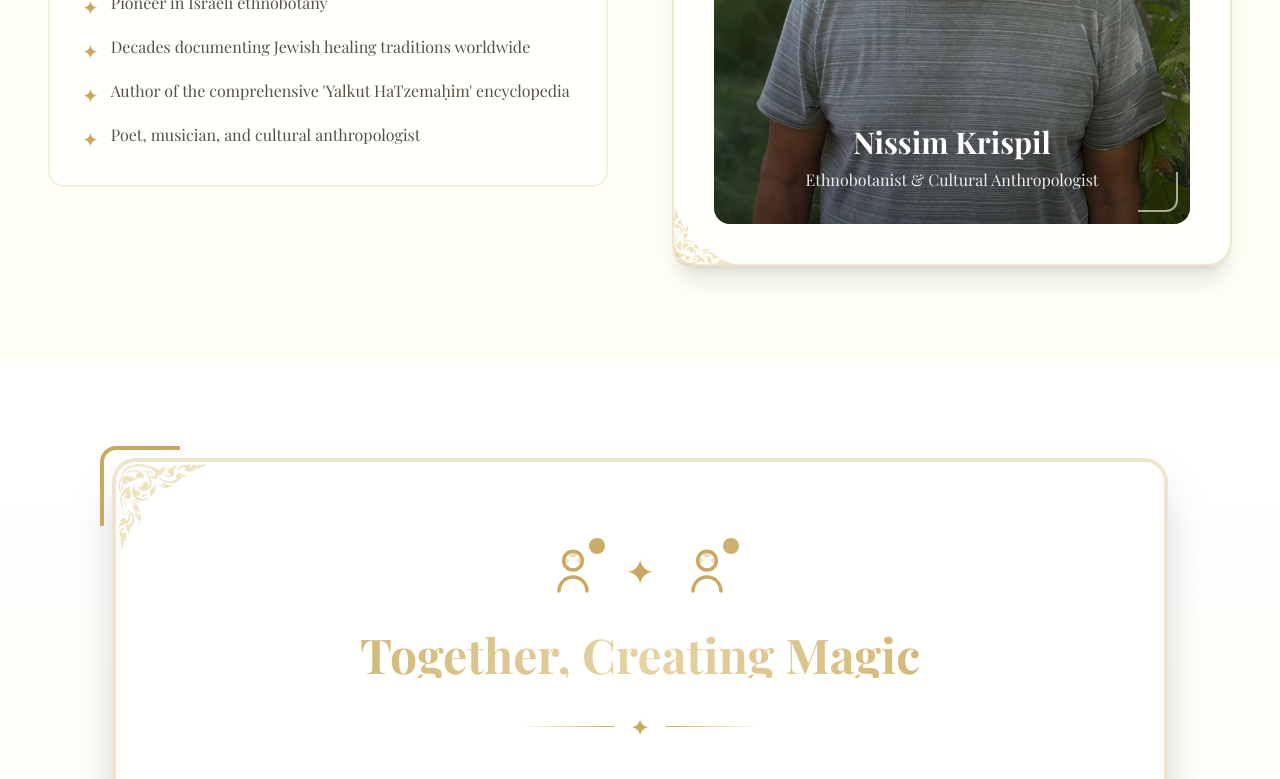
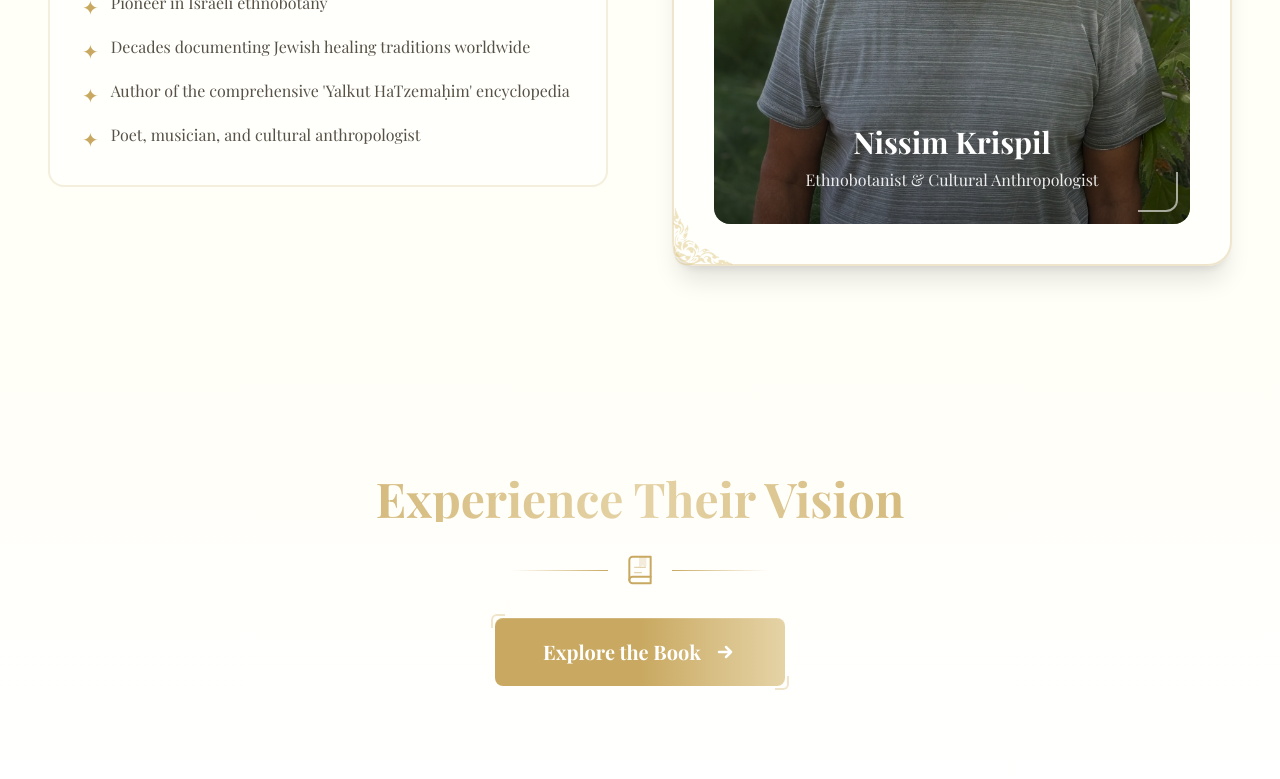
Before and after one commit to itayost/nes-hatamar, a Next.js app: page /en/about in a window 1280 px wide. Shown: the part 2000-2779 px from the top of the page. Built offline with nearby package versions, Linux system fonts and the light colour scheme; a web font is replaced by a local one; what tailwindcss-rtl would draw is missing.

Commit message:
Update page.tsx

```diff
--- a/app/[locale]/about/page.tsx
+++ b/app/[locale]/about/page.tsx
@@ -202,54 +202,7 @@ export default async function AboutPage({ params }: { params: Promise<{ locale:
         </div>
       </section>
 
-      {/* Section 5: Together Section */}
-      <section className="relative py-20 sm:py-24 bg-gradient-to-b from-white to-cream">
-        <div className="w-full mx-auto px-6 sm:px-8 lg:px-12 max-w-6xl">
-          <AnimateOnScroll animation="scaleIn">
-            <div className="relative bg-white/60 backdrop-blur-sm p-10 md:p-16 lg:p-20 rounded-3xl shadow-2xl border-4 border-gold/30">
-              <CornerOrnament position="top-left" size="lg" />
-              <CornerOrnament position="bottom-right" size="lg" />
-
-              {/* Decorative corner brackets */}
-              <div className="absolute -top-4 -left-4 w-20 h-20 border-t-4 border-l-4 border-gold rounded-tl-2xl"></div>
-              <div className="absolute -bottom-4 -right-4 w-20 h-20 border-b-4 border-r-4 border-gold rounded-br-2xl"></div>
-
-              <div className="max-w-4xl mx-auto">
-                <div className="text-center mb-8">
-                  {/* Collaboration icon using two UserIcons */}
-                  <div className="flex items-center justify-center gap-6 mb-8">
-                    <div className="relative">
-                      <UserIcon size={56} className="text-gold" />
-                      <div className="absolute -top-1 -right-1 w-4 h-4 bg-gold rounded-full animate-pulse"></div>
-                    </div>
-                    <div className="text-gold text-4xl">✦</div>
-                    <div className="relative">
-                      <UserIcon size={56} className="text-gold" />
-                      <div className="absolute -top-1 -right-1 w-4 h-4 bg-gold rounded-full animate-pulse delay-100"></div>
-                    </div>
-                  </div>
-                  <h2 className="text-3xl sm:text-4xl lg:text-5xl font-bold bg-gradient-to-r from-gold via-gold-light to-gold bg-clip-text text-transparent mb-6">
-                    {t('together.title')}
-                  </h2>
-                </div>
-
-                {/* Decorative divider */}
-                <div className="flex justify-center items-center gap-4 mb-8">
-                  <div className="h-px w-24 bg-gradient-to-r from-transparent to-gold"></div>
-                  <div className="text-gold text-2xl">✦</div>
-                  <div className="h-px w-24 bg-gradient-to-l from-transparent to-gold"></div>
-                </div>
-
-                <p className="text-xl sm:text-2xl text-dark/90 leading-relaxed text-center mb-8">
-                  {t('together.description')}
-                </p>
-              </div>
-            </div>
-          </AnimateOnScroll>
-        </div>
-      </section>
-
-      {/* Section 6: Final CTA */}
+      {/* Section 5: Final CTA */}
       <section className="relative py-20 sm:py-28 bg-gradient-to-b from-cream to-white">
         <div className="w-full mx-auto px-6 sm:px-8 lg:px-12 max-w-5xl text-center">
           <AnimateOnScroll animation="slideUp">
```
